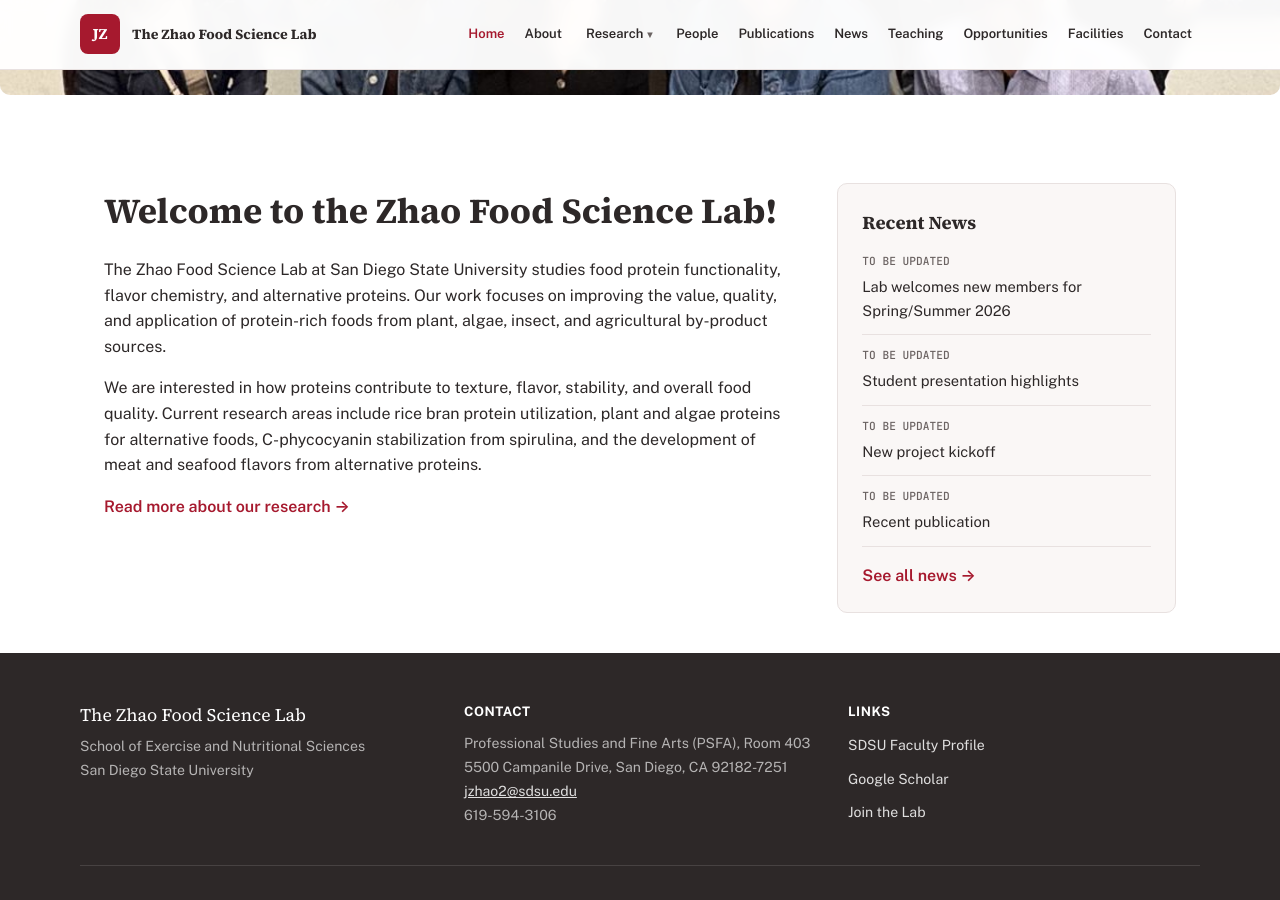
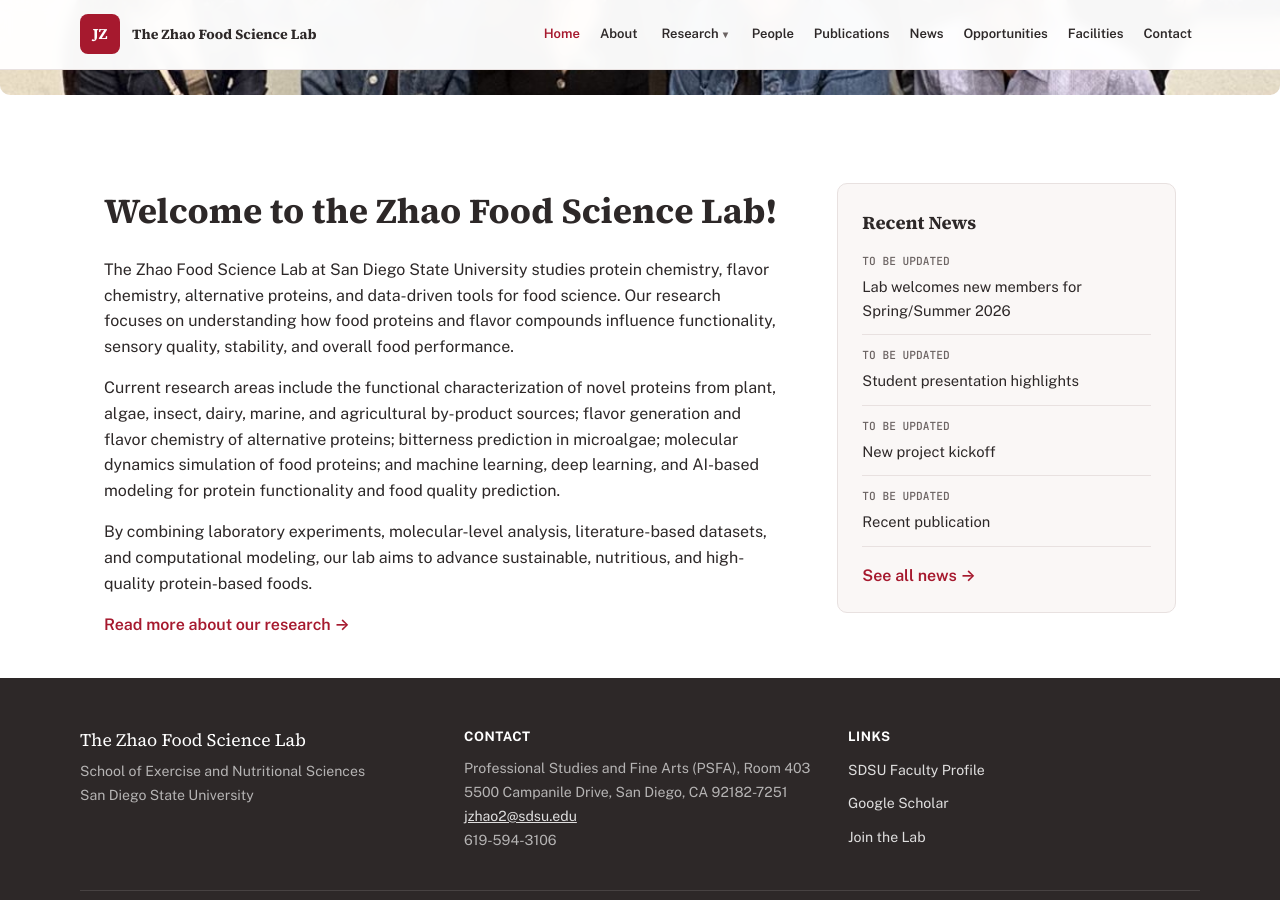
Before and after one commit to Rabiul-Alam-Roni/jingzhaolab, a Jekyll site: the page built from index.md, in a window 1280 px wide and 900 px high, scrolled down 495 px. Built offline with Jekyll 4.4.1, drawn with Linux system fonts in a browser that asks for light colours.

Commit message:
jingzhaolab

```diff
--- a/_data/nav.yml
+++ b/_data/nav.yml
@@ -30,9 +30,6 @@
 - title: News
   url: /news/
 
-- title: Teaching
-  url: /teaching/
-
 - title: Opportunities
   url: /opportunities/
 
--- a/_layouts/home.html
+++ b/_layouts/home.html
@@ -8,19 +8,27 @@ layout: default
     <div class="home-intro__main">
       <h1>Welcome to the Zhao Food Science Lab!</h1>
       <p>
-        The Zhao Food Science Lab at San Diego State University studies food
-        protein functionality, flavor chemistry, and alternative proteins.
-        Our work focuses on improving the value, quality, and application of
-        protein-rich foods from plant, algae, insect, and agricultural
-        by-product sources.
+        The Zhao Food Science Lab at San Diego State University studies
+        protein chemistry, flavor chemistry, alternative proteins, and
+        data-driven tools for food science. Our research focuses on
+        understanding how food proteins and flavor compounds influence
+        functionality, sensory quality, stability, and overall food
+        performance.
       </p>
       <p>
-        We are interested in how proteins contribute to texture, flavor,
-        stability, and overall food quality. Current research areas include
-        rice bran protein utilization, plant and algae proteins for
-        alternative foods, C-phycocyanin stabilization from spirulina, and
-        the development of meat and seafood flavors from alternative
-        proteins.
+        Current research areas include the functional characterization of
+        novel proteins from plant, algae, insect, dairy, marine, and
+        agricultural by-product sources; flavor generation and flavor
+        chemistry of alternative proteins; bitterness prediction in
+        microalgae; molecular dynamics simulation of food proteins; and
+        machine learning, deep learning, and AI-based modeling for protein
+        functionality and food quality prediction.
+      </p>
+      <p>
+        By combining laboratory experiments, molecular-level analysis,
+        literature-based datasets, and computational modeling, our lab aims
+        to advance sustainable, nutritious, and high-quality protein-based
+        foods.
       </p>
       {% assign trimmed_content = content | strip %}
       {% if trimmed_content != "" %}{{ content }}{% endif %}
```
Also changed, not shown: teaching.md (deleted, +0 -20 lines), README.md.
